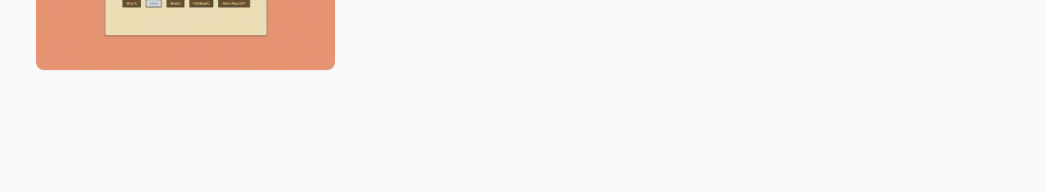
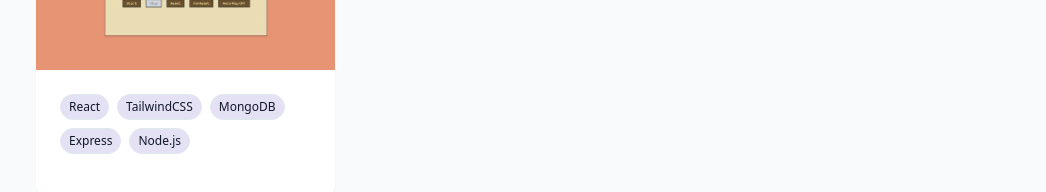
Before and after one commit to dylaninsi7/portfolio, a React (Vite) app: page / in a window 1280 px wide. Shown: the part 2220-2412 px from the top of the page, without its empty margins (124-1170 px from the left). Before the commit the page ends 2386 px from the top, so only its background shows below. Built offline with nearby package versions, Linux system fonts and the light colour scheme.

Commit message:
feature: each project will now have tags

```diff
--- a/src/components/ProjectsSection.jsx
+++ b/src/components/ProjectsSection.jsx
@@ -34,6 +34,14 @@ export const ProjectsSection = () => {
                   className="w-full h-full object-cover transition-transform duration-500"
                 />
               </div>
+              <div className="p-6">
+                <div className="flex flex-wrap gap-2 mb-4">
+                  {project.tags.map((tag) => (
+                    <span className="px-2 py-1 text-xs font-medium border rounded-full bg-primary/20 text-secondary-foreground">{tag}</span>
+                  ))}
+
+                </div>
+              </div>
             </div>
           ))}
         </div>
```
